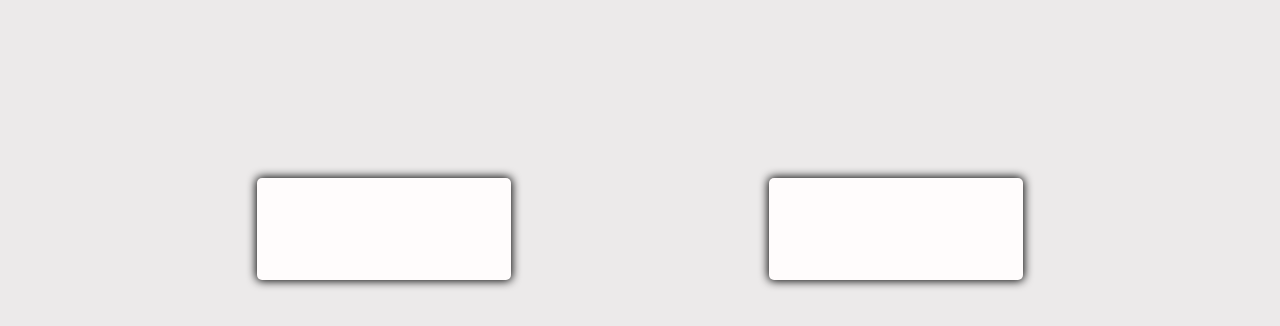
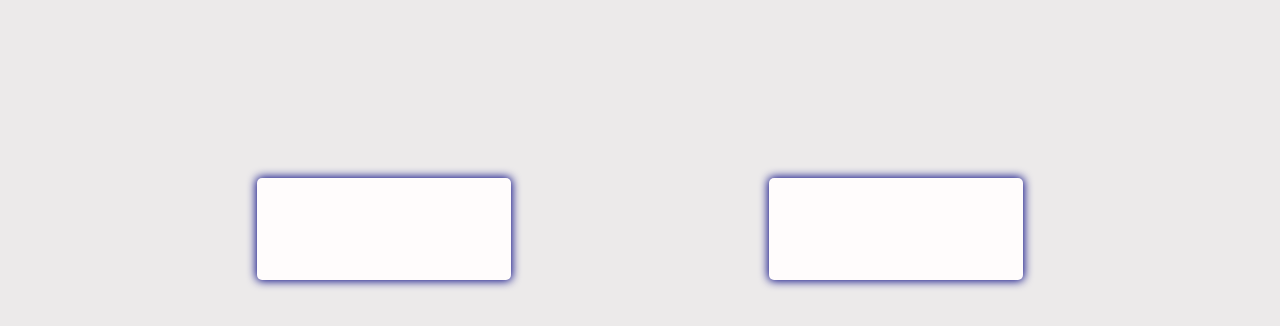
Before and after one commit to rupesh3201/Compare_Text, a plain HTML site: page index.html in a window 1280 px wide. Shown: the part 110-436 px from the top of the page. Drawn offline with Linux system fonts and the light colour scheme.

Commit message:
Text matcher

```diff
--- a/Campare_String.html
+++ b/index.html
@@ -16,11 +16,17 @@
            height: 100px;
            width: 250px;
            border-radius: 5px;
-           box-shadow: 0px 0px 10px 1px black;
+           box-shadow: 0px 0px 10px 1px navy;
            border: none;
            border: none;
            background-color: rgb(255, 252, 252);
            font-size: 30px;
+           font-weight: bold;
+
+        }
+        .Input1:hover
+        {
+            box-shadow: 0px 0px 10px 1px red;
 
         }
         .Heading
@@ -60,6 +66,7 @@
 
 </head>
 <body class="body">
+    <!-- compare string -->
     <h1 class=" Heading"> Text Compare</h1>
 <div class="div">
 
@@ -76,8 +83,6 @@
         const inputElement1 = document.getElementById("Input1")
         const inputElement2 = document.getElementById("Input2")
         const resultElement = document.getElementById("resultElement")
-
-    }
         if(inputElement1.value == inputElement2.value)
         {
        resultElement.innerText = "Text Matched !!";
@@ -89,11 +94,8 @@
        resultElement.style.color="red"
 
         }
+    }
    //all set
    </script>
-
-
-
-
 </body>
 </html>
```
Lines whose indentation alone changed are shown as unchanged.
